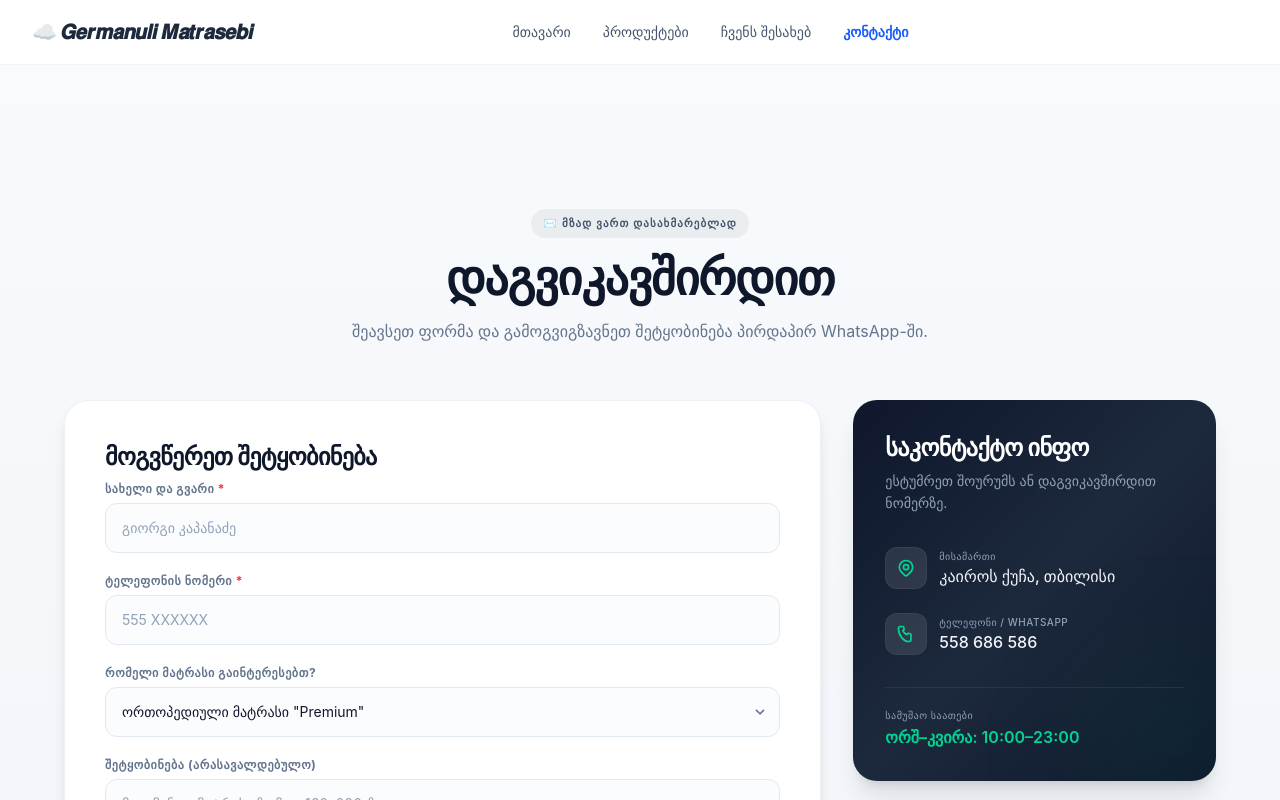
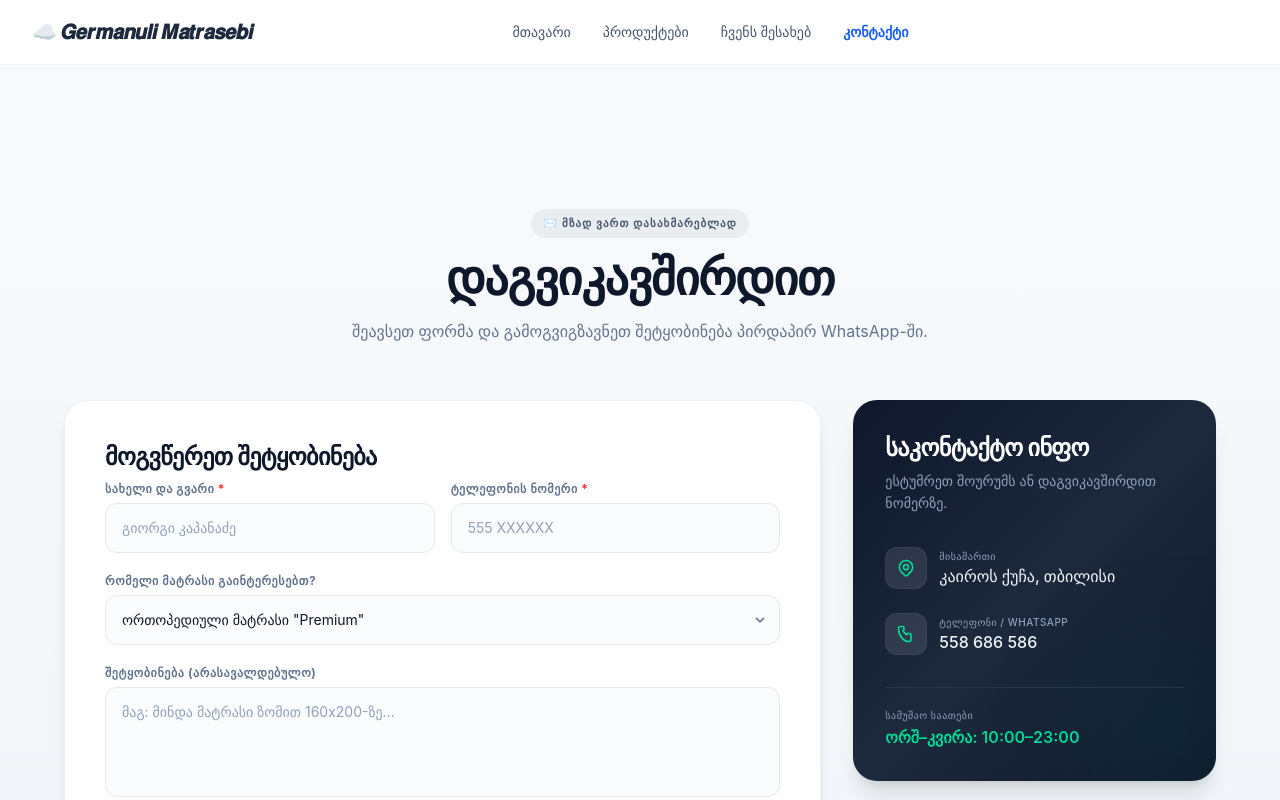
Before and after one commit to iopanda65-byte/Matrasi.ge, a React (Vite) app: page /contact in a window 1280 px wide. Shown: the top 800 px of the page. Built offline with nearby package versions, Linux system fonts and the light colour scheme.

Commit message:
style: removed email field and optimized contact form layout

```diff
--- a/src/pages/Contact.jsx
+++ b/src/pages/Contact.jsx
@@ -81,7 +81,6 @@ export default function Contact() {
       return;
     }
 
-    // ტექსტის ფორმატირება, რომელიც ჩაიწერება WhatsApp-ში ავტომატურად
     const text = encodeURIComponent(
       `✨ ახალი შეტყობინება საიტიდან matrasebi.com.ge ✨\n\n` +
         `👤 კლიენტი: ${form.name}\n` +
@@ -124,7 +123,6 @@ export default function Contact() {
   };
 
   return (
-    // დამატებულია pt-28 და sm:pt-36 სათაურის მოჭრის გამოსასწორებლად
     <div className="bg-gradient-to-b from-slate-50 to-slate-100 min-h-screen pt-28 sm:pt-36 pb-10 sm:pb-16 px-4 sm:px-6 lg:px-8 font-sans antialiased overflow-x-hidden">
       <Helmet>
         <title>დაგვიკავშირდით | გერმანული მატრასები</title>
@@ -236,6 +234,7 @@ export default function Contact() {
                   მოგვწერეთ შეტყობინება
                 </h3>
 
+                <div className="grid grid-cols-1 sm:grid-cols-2 gap-4">
                   <div>
                     <label className="block text-[10px] sm:text-xs font-bold text-slate-500 uppercase tracking-wider mb-1.5">
                       სახელი და გვარი <span className="text-red-500">*</span>
@@ -264,8 +263,11 @@ export default function Contact() {
                       className={`${INPUT_CLS} ${errors.phone ? "border-red-400 focus:ring-red-100" : ""}`}
                     />
                     {errors.phone && (
-                    <p className="text-xs text-red-500 mt-1">{errors.phone}</p>
+                      <p className="text-xs text-red-500 mt-1">
+                        {errors.phone}
+                      </p>
                     )}
+                  </div>
                 </div>
 
                 <div>
```
Lines whose indentation alone changed are shown as unchanged.
